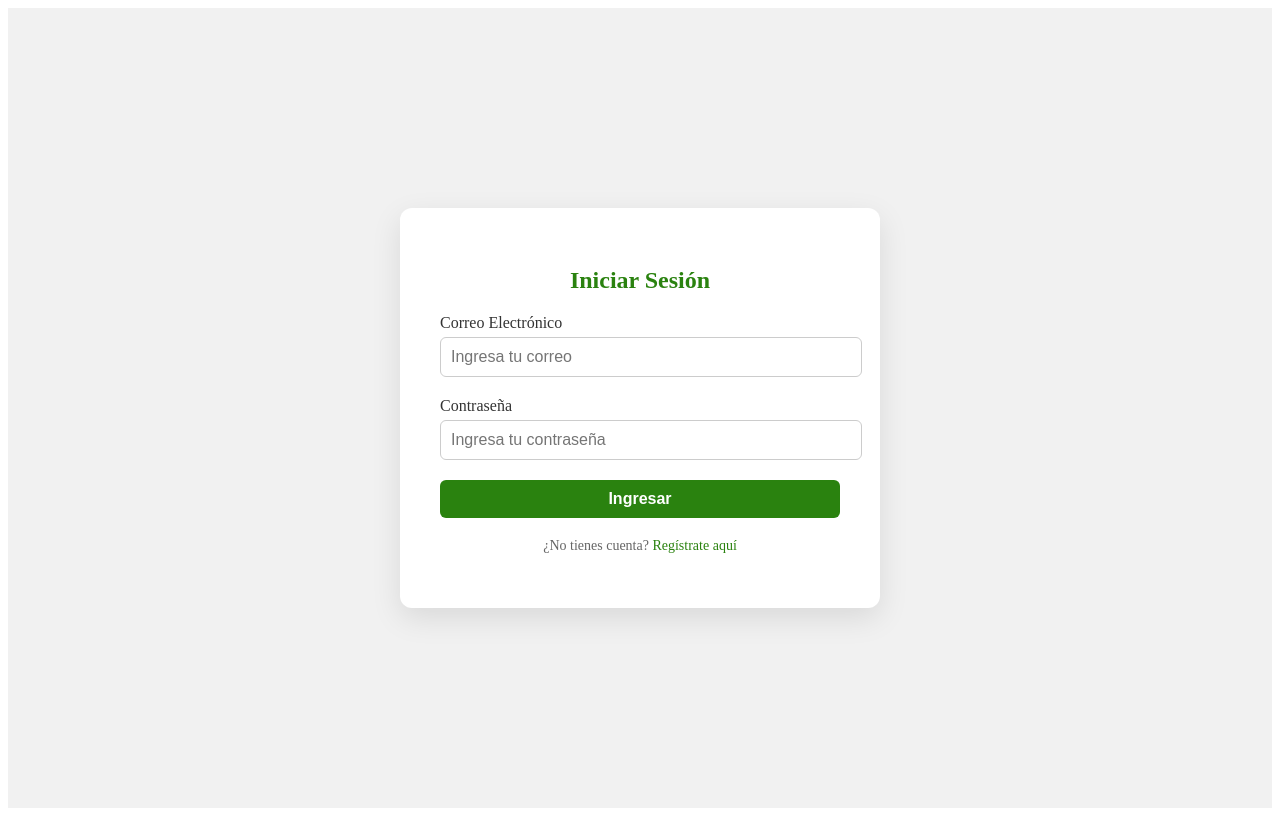
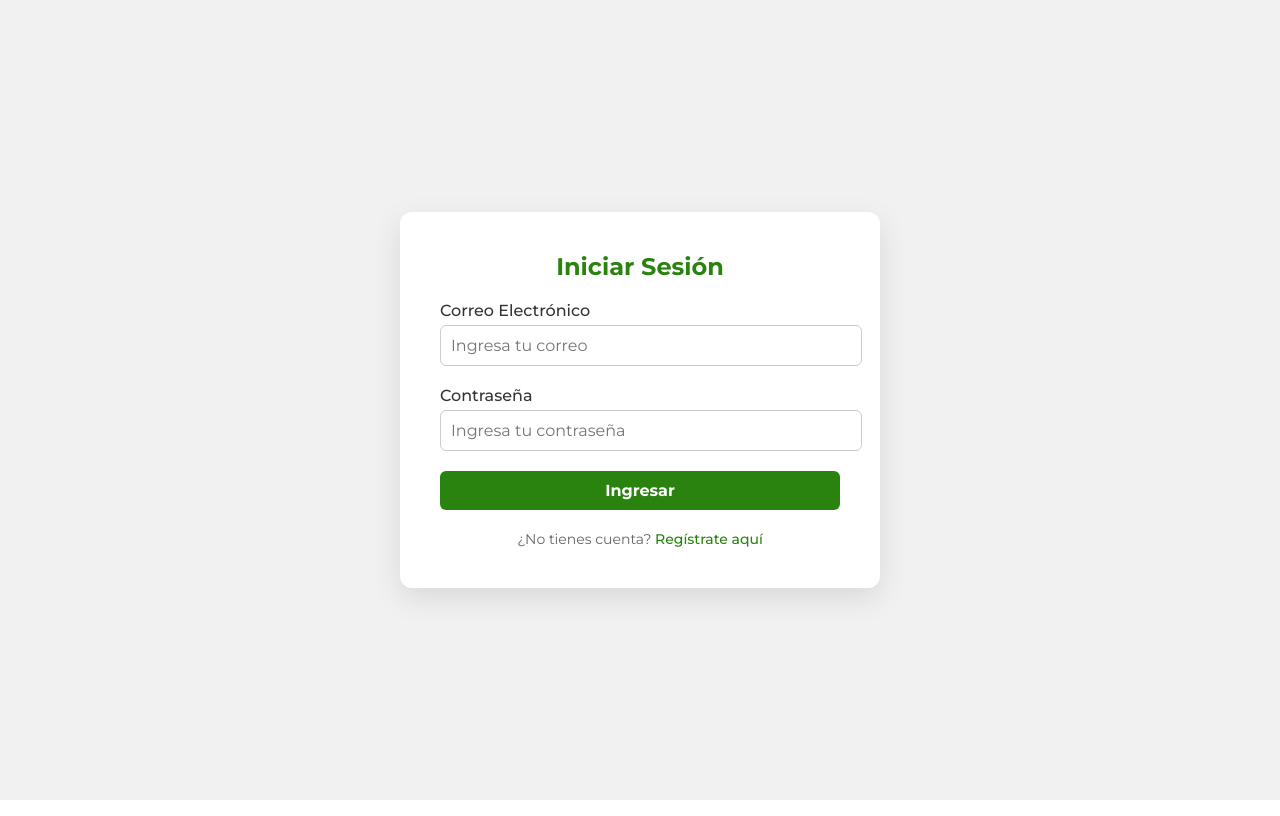
Before and after one commit to brayandeaviila/Greenko, a plain HTML site: page login.html in a window 1280 px wide. Drawn offline with nearby package versions, Linux system fonts and the light colour scheme.

Commit message:
modificaciones

```diff
--- a/style1.css
+++ b/style1.css
@@ -1,3 +1,12 @@
+@import url('https://fonts.googleapis.com/css2?family=Montserrat:wght@300;400;500;700&display=swap');
+
+*{
+    margin: 0;
+    padding: 0;
+    box-sizing: 0;
+    font-family: 'Montserrat', sans-serif;
+}
+
 /* Estilos del Login */
 .login-container {
     display: flex;
```
